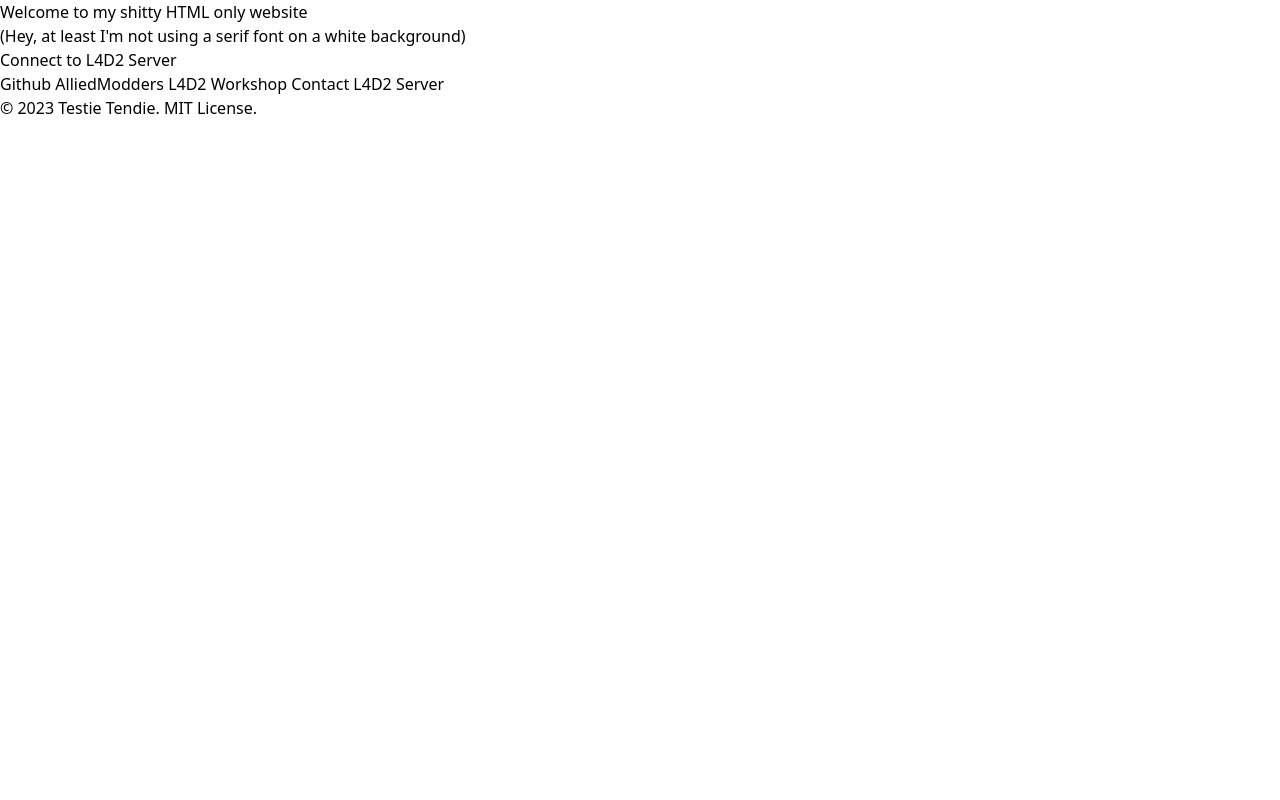
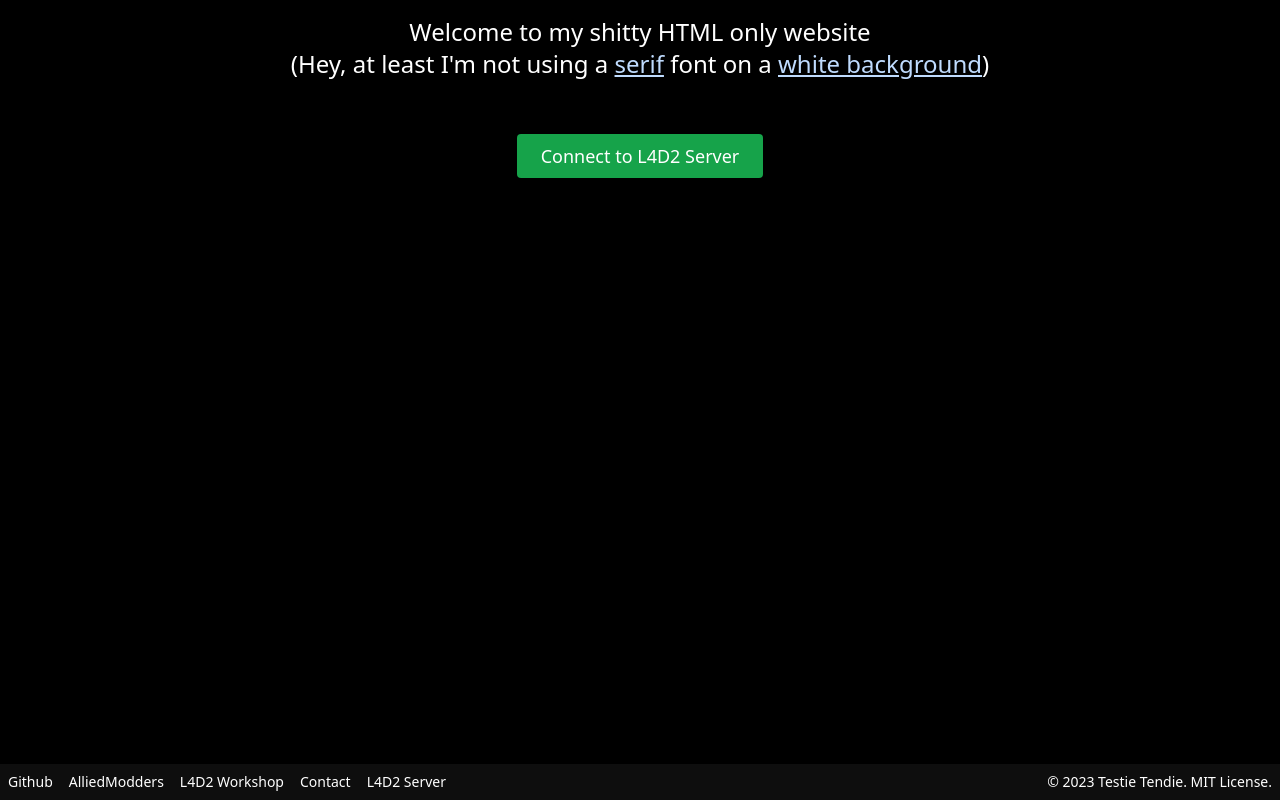
Before and after one commit to TestieTendie/testietendie.xyz, a website built with Vite: page index.html in a window 1280 px wide. Built offline with nearby package versions, Linux system fonts and the light colour scheme.

Commit message:
Update style.css

```diff
--- a/style.css
+++ b/style.css
@@ -1,3 +1,122 @@
 @tailwind base;
 @tailwind components;
 @tailwind utilities;
+
+.body {
+  display: flex;
+  flex-direction: column;
+  min-height: 100vh;
+  font-size: 0.875rem /* 14px */;
+  line-height: 1.25rem /* 20px */;
+  color: rgb(255 255 255);
+  background-color: rgb(0 0 0);
+  user-select: none;
+}
+
+.nav {
+  margin-left: auto;
+  margin-right: auto;
+  text-align: center;
+  margin-top: 1rem /* 16px */;
+  margin-bottom: 1rem /* 16px */;
+  margin-top: 1rem /* 16px */;
+  margin-bottom: 1rem /* 16px */;
+  @media (min-width: 640px) {
+    font-size: 1.5rem /* 24px */;
+    line-height: 2rem /* 32px */;
+  }
+}
+
+.lg-link {
+  text-decoration-line: underline;
+  color: rgb(191 219 254);
+}
+
+.lg-link:visited {
+  color: rgb(216 180 254);
+}
+
+.container{
+    flex-grow: 1;
+}
+
+.button-container {
+  margin-left: auto;
+  margin-right: auto;
+  margin-top: auto;
+  margin-bottom: auto;
+  width: max-content;
+  min-height: 15vh;
+  display: grid;
+  place-items: center;
+}
+
+.button{
+    border-radius: 0.25rem/* 4px */;
+    background-color: rgb(22 163 74);
+    padding-left: 1.5rem/* 24px */;
+    padding-right: 1.5rem/* 24px */;
+    padding-top: 0.5rem/* 8px */;
+    padding-bottom: 0.5rem/* 8px */;
+    display: none;
+    @media (min-width: 640px) {
+            display: block;
+            font-size: 1.125rem/* 18px */;
+            line-height: 1.75rem/* 28px */;
+    }
+}
+
+.button:hover {
+    background-color: rgb(34 197 94);
+}
+
+.button:active {
+    background-color: rgb(21 128 61);
+}
+
+.footer {
+    padding: 0.5rem/* 8px */;
+    background-color: rgb(14 14 14);
+    display: flex;
+    flex-wrap: wrap;
+}
+
+.footer:hover {
+    background-color: rgb(23 23 27);
+}
+.footer-link{
+    margin-bottom: 0.5rem/* 8px */;
+    margin-right: 1rem/* 16px */;
+    @media (min-width: 640px) {
+        margin-top: 0px;
+        margin-bottom: 0px;
+    }
+}
+
+.footer-link:hover {
+    text-decoration-line: underline;
+}
+.footer-link:visited {
+    color: rgb(216 180 254);
+}
+
+.footer-server-link{
+    margin-bottom: 0.5rem/* 8px */;
+    margin-right: 1rem/* 16px */;
+    display: none;
+    @media (min-width: 640px) {
+        margin-top: 0px;
+        margin-bottom: 0px;
+        display: block;
+    }
+}
+.footer-server-link:hover {
+    text-decoration-line: underline;
+}
+.footer-server-link:visited {
+    color: rgb(216 180 254);
+}
+.copyright{
+    margin-left: auto;
+    width: max-content;
+}
```
